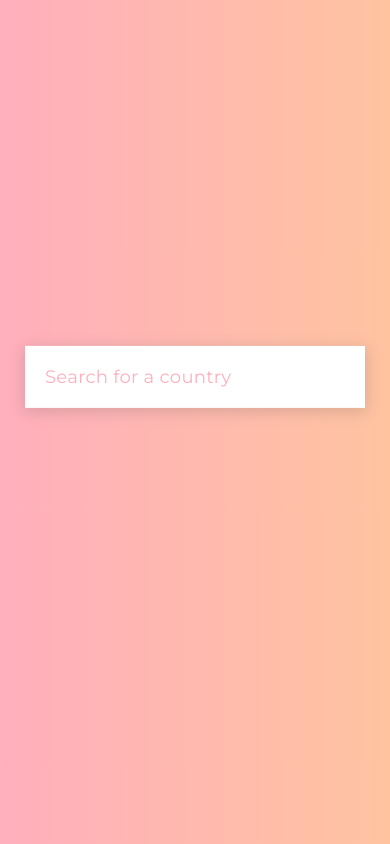
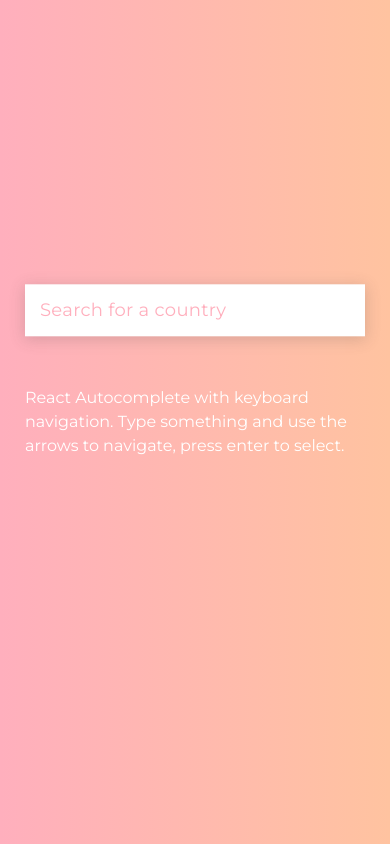
Before and after one commit to jonatanramhoj/react_autocomplete, a React (Create React App) app: page / in a window 390 px wide. Built offline with nearby package versions, Linux system fonts and the light colour scheme.

Commit message:
Add description

```diff
--- a/src/components/AutoComplete.js
+++ b/src/components/AutoComplete.js
@@ -68,13 +68,15 @@ class AutoComplete extends Component {
   handleNavigation = e => {
     const items = document.querySelectorAll(".results-item");
 
+    // arrow down
     if (e.keyCode === 40) {
       currentFocus++;
       this.addActive(items);
-      // scroll to element
+      // arrow up
     } else if (e.keyCode === 38) {
       currentFocus--;
       this.addActive(items);
+      // enter
     } else if (e.keyCode === 13) {
       e.preventDefault();
       if (currentFocus > -1) {
@@ -158,6 +160,12 @@ class AutoComplete extends Component {
             </div>
           </div>
         )}
+        <div className="info">
+          <p>
+            React Autocomplete with keyboard navigation. <br className="desktop" /> Type something and use
+            the arrows to navigate, press enter to select.
+          </p>
+        </div>
       </form>
     );
   }
--- a/src/css/App.css
+++ b/src/css/App.css
@@ -33,6 +33,7 @@ body {
   .input {
     min-width: 340px;
     font-size: 18px;
+    padding: 15px;
   }
 }
 
@@ -45,6 +46,12 @@ body {
   box-shadow: 0px 3px 14px 1px rgba(74, 74, 74, 0.2);
 }
 
+@media (max-width: 768px) {
+  .results {
+    top: 70px;
+  }
+}
+
 .results-inner {
   max-height: 450px;
   overflow-y: auto;
@@ -52,12 +59,17 @@ body {
 
 .results-item {
   display: block;
-  /* transition: all 0.1s ease-in-out; */
   cursor: pointer;
   outline: none;
   color: #444;
   border-bottom: 1px solid #eee;
   padding: 15px 15px 15px 20px;
+}
+
+@media (max-width: 768px) {
+  .results-item {
+    padding: 10px 10px 10px 15px;
+  }
 }
 
 .results-item:last-child {
@@ -87,6 +99,28 @@ body {
   border-bottom: 10px solid #fff;
 }
 
+.info {
+  margin-top: 50px;
+}
+
+.info p {
+  color: #fff;
+  font-size: 20px;
+  line-height: 1.5;
+}
+
+@media(max-width: 768px) {
+  .info p {
+    font-size: 16px;
+  }
+}
+
+@media(max-width: 768px) {
+  .desktop {
+    display: none;
+  }
+}
+
 ::-webkit-input-placeholder {
   /* Chrome/Opera/Safari */
   color: #ffafbd;
```
